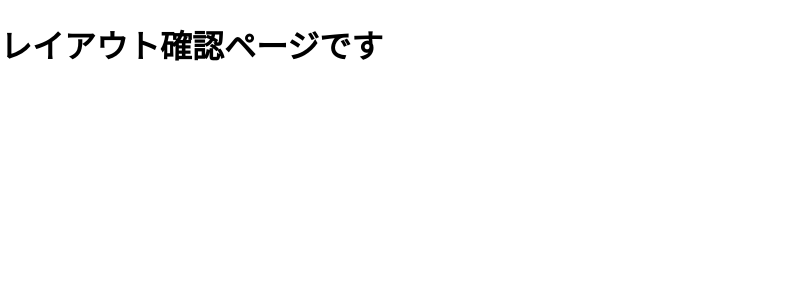
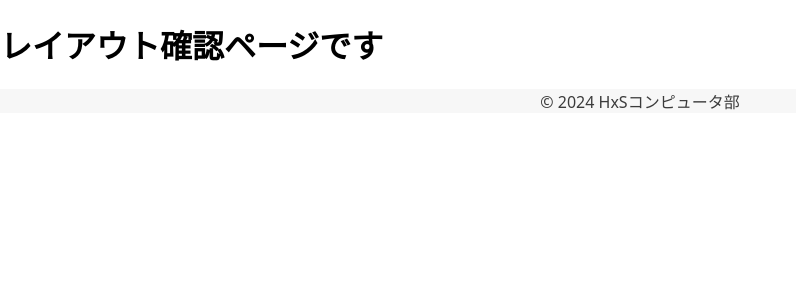
Before and after one commit to oithxs/mobile-order-2024, a Flask app: page /layout in a window 1280 px wide. Shown: the part 100-400 px from the top of the page, without its empty margins (0-796 px from the left). Run offline with Flask 3, Linux system fonts and the light colour scheme.

Commit message:
copyrightをフッターに追加

```diff
--- a/Flask/static/css/layout.css
+++ b/Flask/static/css/layout.css
@@ -12,3 +12,9 @@ header {
     background-color: #00A1E9;
     color: #f8f8f8;
 }
+
+.copyright{
+    text-align: center;
+    background-color: #f7f7f7;
+    color: #3b3b3b;
+}
--- a/Flask/templates/layout.html
+++ b/Flask/templates/layout.html
@@ -20,9 +20,11 @@
     {% block content %}{% endblock  %}
 
     <!-- フッター -->
-    <!-- <footer>
-        フッターです
-    </footer> -->
+    <footer>
+        <div class="copyright">
+            © 2024 HxSコンピュータ部
+        </div>
+    </footer>
 
     <!-- javascript -->
     <script type="text/javascript" src="{{ url_for('static', filename='js/layout.js') }}"></script>
```
